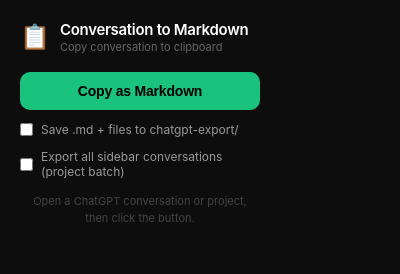
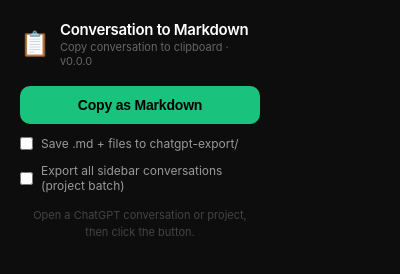
Before and after one commit to Arcanada-one/conversation-to-markdown, a browser extension: page popup.html in a window 400 px wide. Drawn offline with Linux system fonts and the light colour scheme.

Commit message:
feat(C2M-0003): show the running version in the popup, and start moving the patch (#16)
Four builds were installed in a row carrying the same 1.5.0, with no way to tell
from the browser which one was actually loaded. That is an unnecessary doubt in
the middle of verifying a fix, and it cost the operator confidence in what they
were testing.

The popup now prints the version under its title, read from chrome.runtime's
manifest rather than typed into the HTML: a number written in two places goes
stale in one of them, and telling two builds apart is the entire point.

From here every shipped fix moves the patch version, so a reload is visible.
1.5.0's entry keeps its own fixes; this release adds only the version display.

Tests 224 pass / 0 fail.

```diff
--- a/package.json
+++ b/package.json
@@ -1,6 +1,6 @@
 {
   "name": "conversation-to-markdown",
-  "version": "1.5.0",
+  "version": "1.5.1",
   "private": true,
   "description": "Copy a complete ChatGPT conversation as clean Markdown.",
   "type": "commonjs",
--- a/popup.html
+++ b/popup.html
@@ -165,7 +165,7 @@
     <span class="logo-icon">📋</span>
     <div>
       <div class="logo-text">Conversation to Markdown</div>
-      <div class="logo-sub">Copy conversation to clipboard</div>
+      <div class="logo-sub">Copy conversation to clipboard · <span id="version">v—</span></div>
     </div>
   </div>
 
--- a/popup.js
+++ b/popup.js
@@ -5,6 +5,24 @@ const status = document.getElementById('status');
 const chkImages = document.getElementById('chk-images');
 const chkBatch = document.getElementById('chk-batch');
 const batchWarning = document.getElementById('batch-warning');
+
+// The running version, shown in the popup so a reloaded build is identifiable
+// at a glance. Read from the manifest rather than written here: a number typed
+// in two places is a number that goes stale in one of them, and the whole point
+// is to tell two builds apart. Guarded because the popup is also loaded by the
+// test shims, where chrome.runtime is absent.
+(function showVersion() {
+  const el = document.getElementById('version');
+  if (!el) return;
+  try {
+    const manifest = typeof chrome !== 'undefined' && chrome.runtime &&
+      typeof chrome.runtime.getManifest === 'function'
+      ? chrome.runtime.getManifest() : null;
+    if (manifest && manifest.version) el.textContent = 'v' + manifest.version;
+  } catch (_e) {
+    // Leave the placeholder; a missing version must never break the popup.
+  }
+})();
 
 /** Keep the two options consistent, and show the caveat while it is still a choice.
  *
```
Also changed, not shown: FEATURES.md (+7 -1 lines), CHANGELOG.md, manifest.json.
